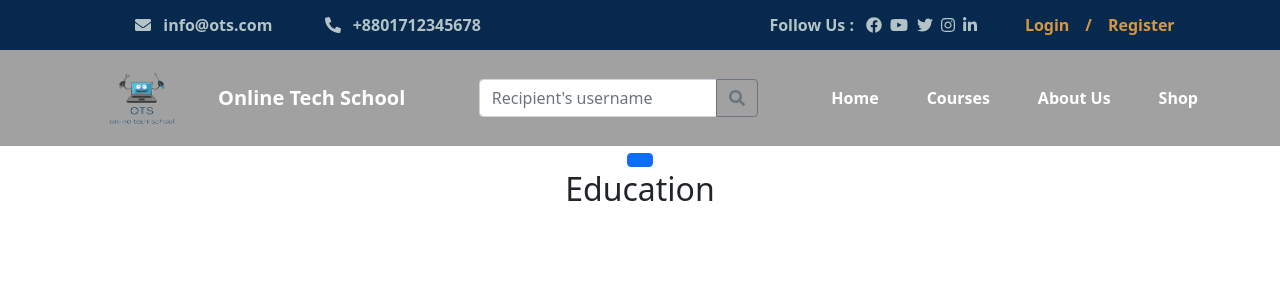
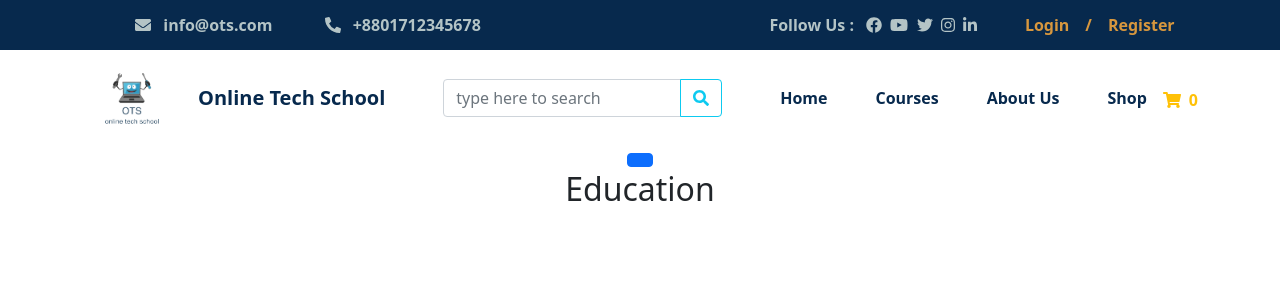
Before and after one commit to mdnajmul/online-tech-school--ots--react, a React (Create React App) app: page / in a window 1280 px wide. Shown: the top 300 px of the page. Built offline with nearby package versions, Linux system fonts and the light colour scheme.

Commit message:
header menu design complete

```diff
--- a/src/components/Header/Header.css
+++ b/src/components/Header/Header.css
@@ -32,3 +32,13 @@
 .ln-icon:hover {
   color: #0e76a8;
 }
+
+.nav-menu-bg {
+  background: white;
+}
+.nav-menu-clr {
+  color: #07294d !important;
+}
+.nav-menu-clr:hover {
+  color: #e4921f !important;
+}
--- a/src/components/Header/Header.js
+++ b/src/components/Header/Header.js
@@ -13,6 +13,7 @@ import {
   faEnvelope,
   faPhoneAlt,
   faSearch,
+  faShoppingCart,
 } from "@fortawesome/free-solid-svg-icons";
 import {
   faFacebook,
@@ -73,12 +74,12 @@ const Header = () => {
         </div>
       </div>
       <div>
-        <Navbar className="bg-lightgrey" variant="dark">
+        <Navbar className="bg-lightgrey nav-menu-bg" variant="dark">
           <Container>
             <Navbar.Brand href="#home">
               <img
                 src="./logo.png"
-                width="120"
+                width="100"
                 height="70"
                 style={{ fontWeight: "bold" }}
                 f-w
@@ -86,42 +87,50 @@ const Header = () => {
                 alt="React Bootstrap logo"
               />
             </Navbar.Brand>
-            <Navbar.Brand className="me-auto fw-bold">
+            <Navbar.Brand className="me-auto fw-bold nav-menu-clr">
               Online Tech School
             </Navbar.Brand>
             <InputGroup className="w-25 me-auto">
               <FormControl
-                placeholder="Recipient's username"
-                aria-label="Recipient's username"
-                aria-describedby="basic-addon2"
+                placeholder="type here to search"
+                aria-label="type here to search"
+                aria-describedby="search-btn"
               />
-              <Button variant="outline-secondary" id="button-addon2">
+              <Button variant="outline-info" id="search-btn">
                 <FontAwesomeIcon icon={faSearch} />
               </Button>
             </InputGroup>
             <Nav className="me-0 fw-bold">
               <NavLink
-                className="text-decoration-none me-5 text-white"
+                className="text-decoration-none me-5 nav-menu-clr"
                 to="/home"
+                active
               >
                 Home
               </NavLink>
               <NavLink
-                className="text-decoration-none me-5 text-white"
+                className="text-decoration-none me-5 nav-menu-clr"
                 to="/courses"
               >
                 Courses
               </NavLink>
               <NavLink
-                className="text-decoration-none me-5 text-white"
+                className="text-decoration-none me-5 nav-menu-clr"
                 to="/about"
               >
                 About Us
               </NavLink>
-              <NavLink className="text-decoration-none text-white" to="/shop">
+              <NavLink className="text-decoration-none nav-menu-clr" to="/shop">
                 Shop
               </NavLink>
             </Nav>
+            <span className="text-warning fw-bold ms-3 mt-1">
+              <FontAwesomeIcon
+                className="font-icon me-2"
+                icon={faShoppingCart}
+              ></FontAwesomeIcon>
+              0
+            </span>
           </Container>
         </Navbar>
       </div>
```
